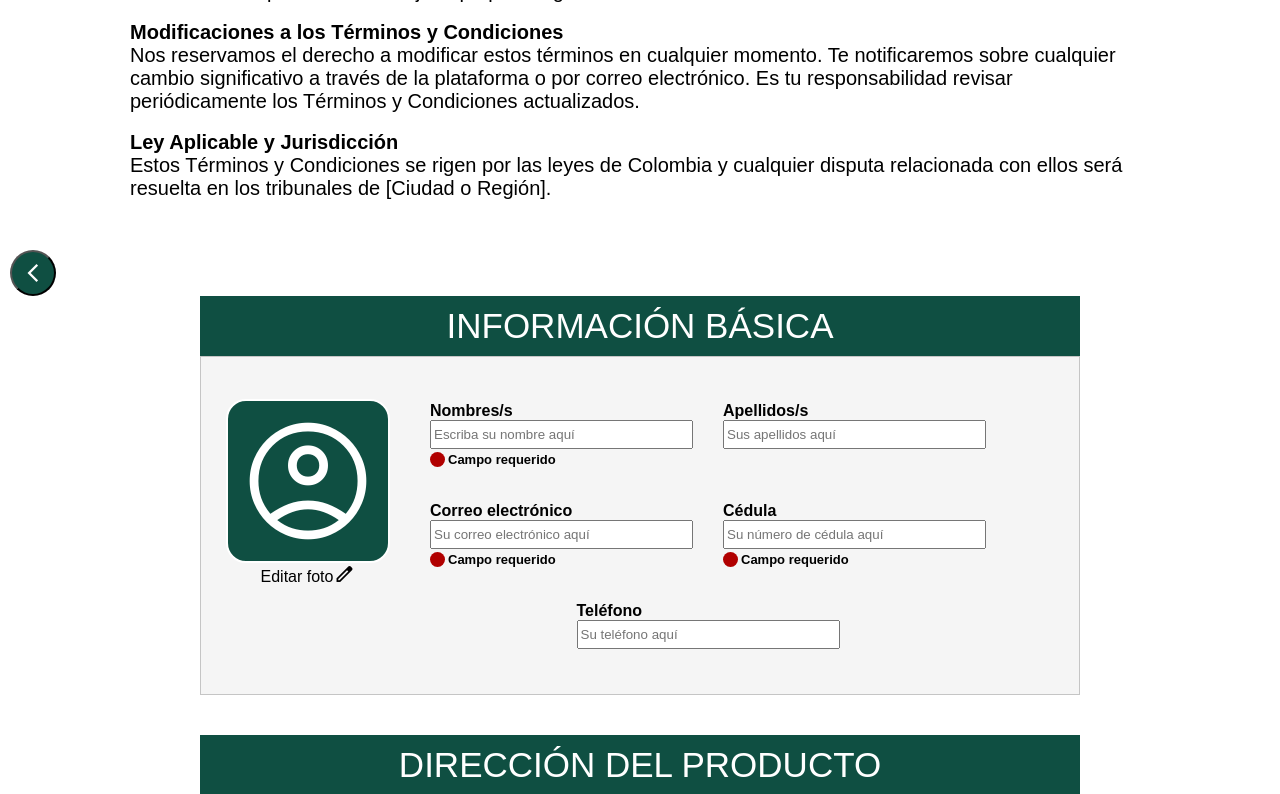
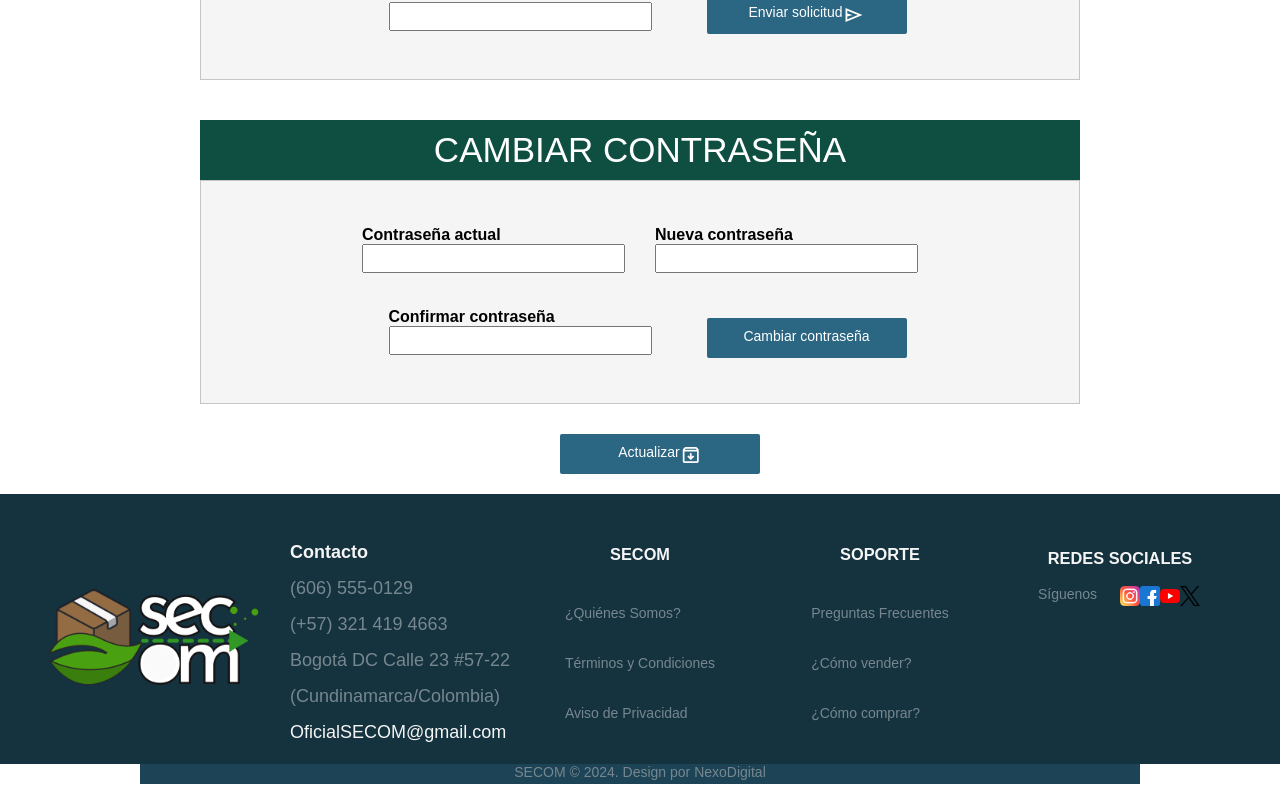
Before and after one commit to juanherrera20/SECOM, a Vue app in the folder vue-project/: page /EditPerfil in a window 1280 px wide. Shown: the part 1240-2034 px from the top of the page. Built offline with nearby package versions, Linux system fonts and the light colour scheme; a web font is replaced by a local one.

Commit message:
footer listo con sus tres enrutados

```diff
--- a/vue-project/src/App.vue
+++ b/vue-project/src/App.vue
@@ -3,14 +3,12 @@
 import { RouterView } from 'vue-router';
 import NavbarComponent from './components/NavbarComponent.vue';
 import BotonPaginaAnterior from './components/BotonPaginaAnterior.vue'
-import TerminosYCondicionesView from '../src/views/TerminosYCondicionesView.vue'
 
 </script>
 
 <template>
 <NavbarComponent />
 <BotonPaginaAnterior />
-<TerminosYCondicionesView />
 <!--Limpie todo lo que venia por defecto, si mira el video aparecia la información basica de Vue-->
 <!--Aquí se van poniento las rutas para ir manejando el direccionamiento-->
 <!-- <nav>
--- a/vue-project/src/components/FooterComponent.vue
+++ b/vue-project/src/components/FooterComponent.vue
@@ -2,9 +2,150 @@
 </script>
 
 <template>
-
+<div class="footer-container">
+    <img src="../assets/Images/Logo.png" alt="SECOM Logo" class="footer-logo">
+    <!-- Sección contacto -->
+    <div class="footer-section">
+        <p><strong>Contacto</strong><br>
+            (606) 555-0129<br>
+            (+57) 321 419 4663<br>
+            Bogotá DC Calle 23 #57-22<br>
+            (Cundinamarca/Colombia)<br>
+            <a href="#">OficialSECOM@gmail.com</a></p>
+    </div>
+    <!-- Sección de enlaces SECOM -->
+    <div class="footer-subsection">
+        <h3>SECOM</h3>
+        <ul>
+            <li><router-link to="/QuienesSomosView"><a>¿Quiénes Somos?</a></router-link></li>
+            <li><router-link to="/TerminosYCondiciones"><a>Términos y Condiciones</a></router-link></li>
+            <li><router-link to="/AvisoDeActividadView"><a>Aviso de Privacidad</a></router-link></li>
+        </ul>
+    </div>
+    <!-- Sección de soporte -->
+    <div class="footer-subsection">
+        <h3>SOPORTE</h3>
+        <ul>
+            <li><a href="#">Preguntas Frecuentes</a></li>
+            <li><a href="#">¿Cómo vender?</a></li>
+            <li><a href="#">¿Cómo comprar?</a></li>
+        </ul>
+    </div>
+    <!-- Sección de redes sociales -->
+    <div class="footer-logos">
+        <h3>REDES SOCIALES</h3>
+        <p>Síguenos</p>
+        <div class="social-icons">
+            <a href="#"><img class="iconos" src="../assets/Images/instagram.png" alt="Instagram"></a>
+            <a href="#"><img class="iconos" src="../assets/Images/facebook.png" alt="facebook"></a>
+            <a href="#"><img class="iconos" src="../assets/Images/youtube.png" alt="Youtube"></a>
+            <a href="#"><img class="iconos" src="../assets/Images/logox.png" alt="X"></a>
+        </div>
+    </div>
+</div>
+<!-- Sección de copyright -->
+<div class="footer-bottom">
+    <p>SECOM © 2024. Design por NexoDigital</p>
+</div>
 </template>
 
 <style scoped>
+.footer-container {
+    height: 270px;
+    background-color: #15323F;
+    display: grid;
+    grid-template-columns: repeat(5 , 1fr);
+    padding: 40px;
+}
 
+.footer-logo {
+    width: 225px;
+    height: auto;
+    align-self: center;
+}
+
+.footer-section {
+    font-size: 18px;
+    color: #77878F;
+    display: flex;
+    align-items: center;
+    justify-content: center;
+    line-height: 2;
+}
+
+.footer-section  a{
+    color: whitesmoke;
+    text-decoration: none;
+}
+
+.footer-section strong {
+    color: whitesmoke;
+}
+
+.footer-subsection {
+    font-size: 14px;
+    color: #77878F;
+    display: flex;
+    flex-direction: column;
+    align-items: center;
+    justify-content: space-around;
+}
+
+.footer-subsection a {
+    color: #77878F;
+    text-decoration: none;
+}
+
+.footer-subsection ul {
+    height: 70%;
+    display: flex;
+    flex-direction: column;
+    align-content: space-between;
+    list-style-type: none;
+    padding: 0;
+    margin: 0;
+    justify-content: space-around;
+}
+
+.footer-subsection  h3{
+    color: whitesmoke;
+}
+
+.footer-logos {
+    font-size: 14px;
+    color: whitesmoke;
+    display: grid;
+    grid-template-rows: 20% 80%;
+    grid-template-columns: 50% 50%;
+    padding: 15px;
+}
+
+.iconos {
+    width: 20px;
+    height: auto;
+}
+
+.footer-logos h3 {
+    grid-area: 1 / 1 / 1 /3;
+    justify-self: center;
+}
+
+.footer-logos p {
+    color: #77878F;
+    justify-self: center;
+}
+
+.footer-bottom {
+    display: flex;
+    justify-content: center;
+    height: 20px;
+}
+
+.footer-bottom p {
+    text-align: center ;
+    font-size: 14px;
+    color: #77878F;
+    background-color: #1C4356;
+    width: 1000px;
+}
 </style>
--- a/vue-project/src/components/MenuProfile.vue
+++ b/vue-project/src/components/MenuProfile.vue
@@ -50,7 +50,7 @@
     display: none;
     position: absolute;
     background-color: #15323f;
-    padding: 3px;
+    padding: 0px 10px;
   }
 
   .menu_categ li {
@@ -64,11 +64,13 @@
 
   .li {
     list-style: none;
+    margin: 15px 0px;
   }
 
   .li:hover a {
     color: green;
   }
+
 
 /*
 .menuProfile {
--- a/vue-project/src/router/index.js
+++ b/vue-project/src/router/index.js
@@ -6,7 +6,9 @@ import VistaCategorias from '@/views/VistaCategorias.vue'
 import EditPerfil from '@/views/EditPerfil.vue'
 import CrearEventoView from '@/views/CrearEventoView.vue'
 import VerPerfilView from '@/views/VerPerfilView.vue'
-
+import TerminosYCondicionesView from '@/views/TerminosYCondicionesView.vue'
+import QuienesSomosView from '@/views/QuienesSomosView.vue'
+import AvisoDeActividadView from '@/views/AvisoDeActividadView.vue'
 
 
 const router = createRouter({
@@ -54,6 +56,24 @@ const router = createRouter({
       component: VerPerfilView,
     },
 
+    {
+      path: '/TerminosYCondiciones',
+      name: 'terminosycondiciones',
+      component: TerminosYCondicionesView,
+    },
+
+    {
+      path: '/QuienesSomosView',
+      name: 'quienessomosview',
+      component: QuienesSomosView,
+    },
+
+    {
+      path: '/AvisoDeActividadView',
+      name: 'avisodeactividadview',
+      component: AvisoDeActividadView,
+    },
+
     // {
     //   path: '/about',
     //   name: 'about',
--- /dev/null
+++ b/vue-project/src/views/AvisoDeActividadView.vue
@@ -0,0 +1,66 @@
+<script>
+</script>
+
+<template>
+<div class="imgDeFondo">
+    <div class="logoYTitulo">
+        <div class="contenedorLogo">
+    <img src="../assets/Images/logo secom.png" alt="Logo secom" class="logoSECOM">
+        </div>
+    <h1>Aviso de actividad</h1>
+    </div>
+</div>
+<div class="parrafos">
+    <p><strong>Privacidad y Protección de Datos</strong></p>
+    <p>La recopilación y el uso de tus datos personales se rigen por nuestra Política de Privacidad (enlace a la política de privacidad). Nos comprometemos a proteger tu información y a no compartirla con terceros sin tu consentimiento, excepto en los casos permitidos por la ley.</p>
+    <br>
+        <p><strong>Propiedad Intelectual</strong></p>
+        <p>Todo el contenido y software de SECOM, incluidos textos, gráficos, logotipos e imágenes, son propiedad de SECOM o de sus licenciantes y están protegidos por las leyes de propiedad intelectual. No se permite copiar, modificar o distribuir contenido sin nuestra autorización previa.</p>
+</div>
+</template>
+
+<style scoped>
+
+.imgDeFondo {
+    background-image: url('../assets/Images/Reciclaje-031.png');
+    background-size: cover;
+    background-position: center;
+    height: 310px;
+    display: flex;
+    justify-content: center;
+}
+
+.logoSECOM {
+    height: 200px;
+    width: 200px;
+    display: flex;
+    justify-content: center;
+}
+
+.logoYTitulo {
+    display: flex;
+    flex-direction: column;
+    margin-top: 40px;
+    margin-bottom: 50px;
+}
+
+h1 {
+    font-size: 50px;
+}
+
+.contenedorLogo {
+    display: flex;
+    justify-content: center;
+}
+
+.parrafos {
+    display: flex;
+    flex-direction: column;
+    margin: 40px 130px;
+}
+
+p, li {
+    font-size: 20px;
+}
+
+</style>
--- a/vue-project/src/views/CrearEventoView.vue
+++ b/vue-project/src/views/CrearEventoView.vue
@@ -1,9 +1,11 @@
 <script>
 import BotonPaginaAnterior from '../components/BotonPaginaAnterior.vue'
+import FooterComponent from '@/components/FooterComponent.vue';
 
 export default {
   components: {
-    BotonPaginaAnterior
+    BotonPaginaAnterior,
+    FooterComponent
   }
 };
 
@@ -122,6 +124,7 @@ export default {
 <div class="boton">
 <button class="publicarProducto"><strong>Publicar</strong></button>
 </div>
+<FooterComponent />
 
 </template>
 
--- a/vue-project/src/views/EditPerfil.vue
+++ b/vue-project/src/views/EditPerfil.vue
@@ -1,11 +1,14 @@
 <script>
 import BotonPaginaAnterior from '../components/BotonPaginaAnterior.vue'
 import ButtonDefault from '@/components/ButtonDefault.vue';
+import FooterComponent from '@/components/FooterComponent.vue';
+
 
 export default {
   components: {
     BotonPaginaAnterior,
-    ButtonDefault
+    ButtonDefault,
+    FooterComponent
   }
 };
 
@@ -158,6 +161,7 @@ export default {
     <div class="contenedorActualizar">
     <ButtonDefault size="default" color="azul" text="Actualizar" icono="archive" class="Enviar"></ButtonDefault>
 </div>
+<FooterComponent />
 </template>
 
 <style scoped>
--- a/vue-project/src/views/HomeComponent.vue
+++ b/vue-project/src/views/HomeComponent.vue
@@ -1,6 +1,7 @@
 <script setup>
 import { ref } from 'vue';
 import ProductTarget from '@/components/ProductTarget.vue';
+import FooterComponent from '@/components/FooterComponent.vue';
 import { RouterLink } from 'vue-router';
 
 let products = ref ([
@@ -9,10 +10,12 @@ let products = ref ([
     {id:3, img:"src/assets/Images/playstation.webp", descuento: false, precio: 690000, descrip: 'Sony Playstation 4 - 500gb +7 Juegos Digitales+precio:630000', tags: 'Juegos'},
     {id:4, img:"src/assets/Images/pantalon.webp", descuento: false, precio: 30000, descrip: 'PANTALON STYLE TALLA 8', tags: 'Pantalones'}
 ])
+
 </script>
 
 
 <template>
+    <div id="contenedorMayor">
 <div class="pagina">
     <div class="eventos">
         <button class="boton eventos-right"><span class="material-symbols-outlined">arrow_left</span></button>
@@ -41,8 +44,12 @@ let products = ref ([
         <button class="destructive">Empezar a Vender..</button>
     </div>
     <div class="unete">
-        <button class="destructive">Registrate</button>
+        <router-link to="/Login" id="linkBotonRegister"><button class="destructive">Registrate</button></router-link>
     </div>
+</div>
+<div class="contenedorFooter">
+    <FooterComponent />
+</div>
 </div>
 </template>
 
@@ -211,4 +218,8 @@ let products = ref ([
     align-self: flex-end;
 }
 
+#linkBotonRegister {
+    display: flex;
+}
+
 </style>
--- a/vue-project/src/views/LoginComponent.vue
+++ b/vue-project/src/views/LoginComponent.vue
@@ -7,7 +7,7 @@ import { RouterLink } from 'vue-router';
 
 <div class="pagina">
         <div class="container left">
-            <img class="logo" src="../Recursos/logo secom.png" alt="Logo Alternativo Secom Png">
+            <img class="logo" src="../assets/Images/logo secom.png" alt="Logo Alternativo Secom Png">
             <p>Aquí, tus objetos usados encuentran un nuevo propósito.
             Compra, vende y dona sin complicaciones en un espacio diseñado para conectar a personas que
             buscan darle una segunda vida a sus cosas. ¡Únete a nuestra comunidad y haz la diferencia hoy!
--- a/vue-project/src/views/QuienesSomosView.vue
+++ b/vue-project/src/views/QuienesSomosView.vue
@@ -5,7 +5,7 @@
 <div class="imgDeFondo">
     <div class="logoYTitulo">
         <div class="contenedorLogo">
-    <img src="../Recursos/logo secom.png" alt="Logo secom" class="logoSECOM">
+    <img src="../assets/Images/logo secom.png" alt="Logo secom" class="logoSECOM">
         </div>
     <h1>¿Quiénes somos?</h1>
     </div>
@@ -31,7 +31,7 @@
 <style scoped>
 
 .imgDeFondo {
-    background-image: url('../Recursos/Reciclaje-03\ 1.png');
+    background-image: url('../assets/Images/Reciclaje-031.png');
     background-size: cover;
     background-position: center;
     height: 310px;
--- a/vue-project/src/views/TerminosYCondicionesView.vue
+++ b/vue-project/src/views/TerminosYCondicionesView.vue
@@ -54,7 +54,7 @@
 <style scoped>
 
 .imgDeFondo {
-    background-image: url('../Recursos/Reciclaje-03\ 1.png');
+    background-image: url('../assets/Images/Reciclaje-031.png');
     background-size: cover;
     background-position: center;
     height: 310px;
```
Also changed, not shown: vue-project/src/components/NavbarComponent.vue (+12 -14 lines).
